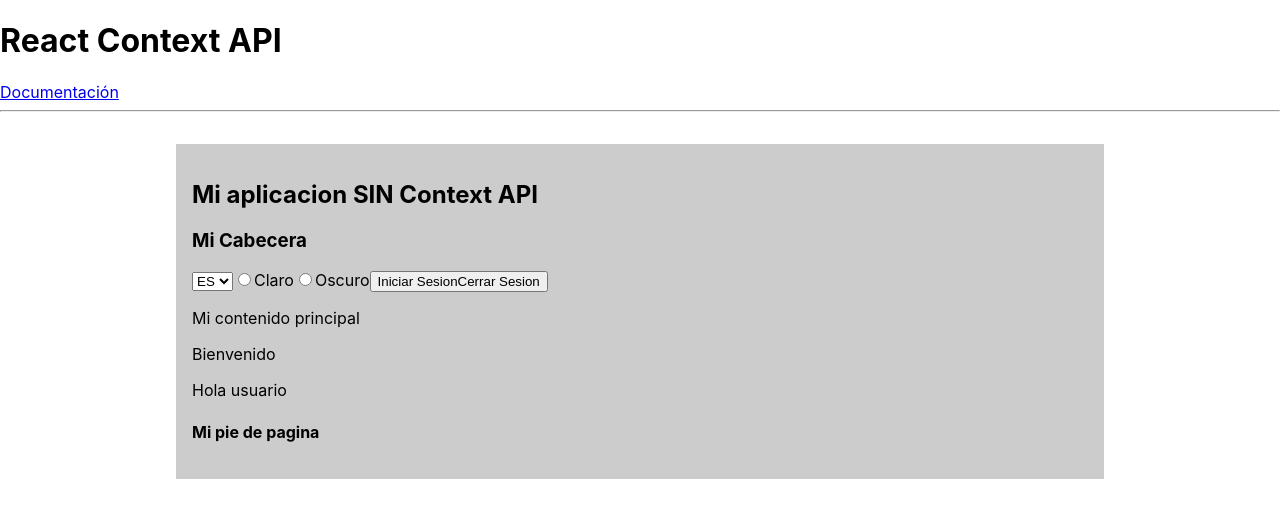
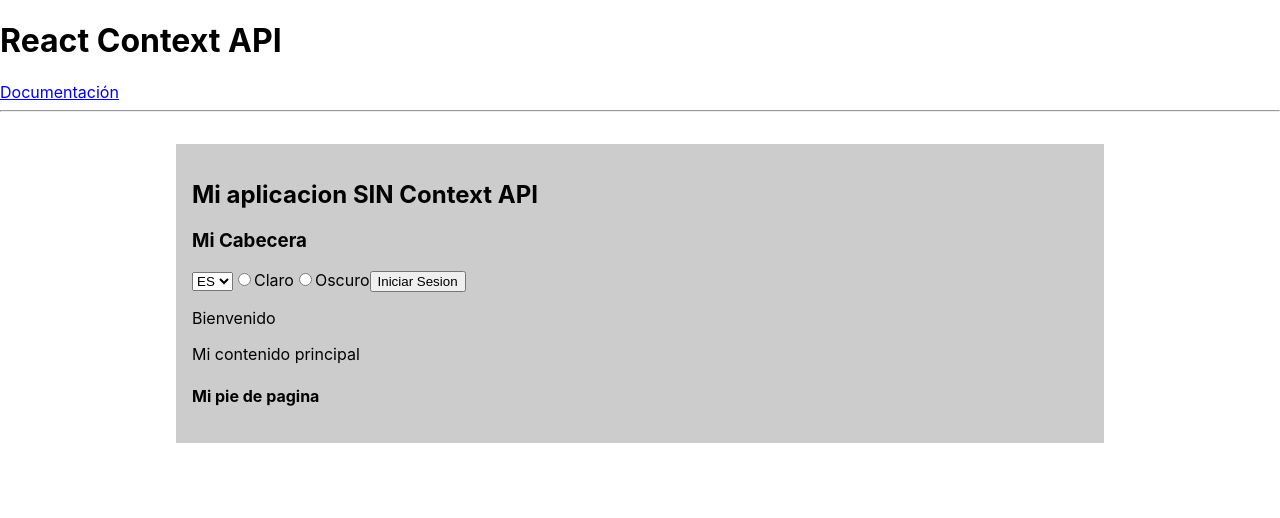
Before and after one commit to amr89-dev/REACT-CURSO, a React (Create React App) app in the folder react-context/: page / in a window 1280 px wide. Shown: the top 518 px of the page. Built offline with nearby package versions, Linux system fonts and the light colour scheme.

Commit message:
boton inicio sesión

```diff
--- a/react-context/src/components/Header.jsx
+++ b/react-context/src/components/Header.jsx
@@ -1,6 +1,13 @@
 import React from "react";
 
-const Header = ({ theme, handleTheme, handleLanguage, texts }) => {
+const Header = ({
+  theme,
+  handleTheme,
+  handleLanguage,
+  texts,
+  handleAuth,
+  auth,
+}) => {
   return (
     <header className={theme}>
       <h2>{texts.headerTitle}</h2>
@@ -25,9 +32,8 @@ const Header = ({ theme, handleTheme, handleLanguage, texts }) => {
         value="dark"
       />
       <label htmlFor="dark">{texts.headerDark}</label>
-      <button>
-        {texts.buttonLogin}
-        {texts.buttonLogout}
+      <button onClick={handleAuth}>
+        {auth ? texts.buttonLogout : texts.buttonLogin}
       </button>
     </header>
   );
--- a/react-context/src/components/Main.jsx
+++ b/react-context/src/components/Main.jsx
@@ -1,11 +1,10 @@
 import React from "react";
 
-const Main = ({ theme, texts }) => {
+const Main = ({ theme, texts, auth }) => {
   return (
     <main className={theme}>
+      {auth ? <p>{texts.mainHello}</p> : <p>{texts.mainWelcome}</p>}
       <p>{texts.mainContent}</p>
-      <p>{texts.mainWelcome}</p>
-      <p>{texts.mainHello}</p>
     </main>
   );
 };
--- a/react-context/src/components/Mypage.jsx
+++ b/react-context/src/components/Mypage.jsx
@@ -6,6 +6,7 @@ import Main from "./Main";
 
 const initialTheme = "light";
 const initialLanguage = "es";
+const initialAuth = false;
 const translations = {
   es: {
     headerTitle: "Mi aplicacion SIN Context API",
@@ -37,6 +38,7 @@ const Mypage = () => {
   const [theme, setTheme] = useState(initialTheme);
   const [language, setLanguage] = useState(initialLanguage);
   const [texts, setTexts] = useState(translations[language]);
+  const [auth, setAuth] = useState(initialAuth);
 
   const handleTheme = (e) => {
     //console.log(e.target.value);
@@ -59,15 +61,25 @@ const Mypage = () => {
     }
   };
 
+  const handleAuth = (e) => {
+    if (auth) {
+      setAuth(null);
+    } else {
+      setAuth(true);
+    }
+  };
+
   return (
     <div className="my-page">
       <Header
         theme={theme}
+        texts={texts}
         handleTheme={handleTheme}
-        texts={texts}
         handleLanguage={handleLanguage}
+        handleAuth={handleAuth}
+        auth={auth}
       />
-      <Main theme={theme} texts={texts} />
+      <Main theme={theme} texts={texts} auth={auth} />
       <Footer theme={theme} texts={texts} />
     </div>
   );
```
